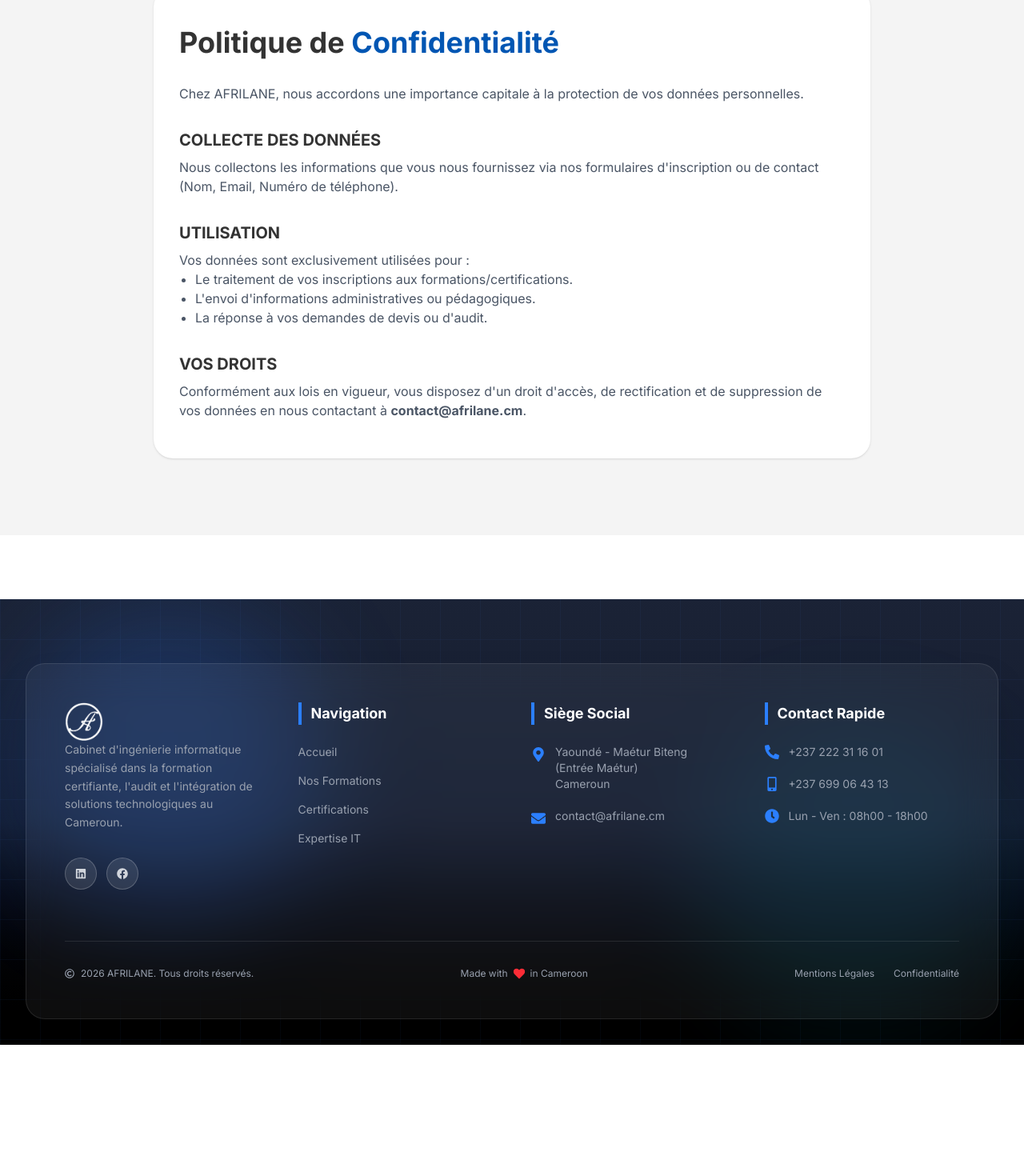
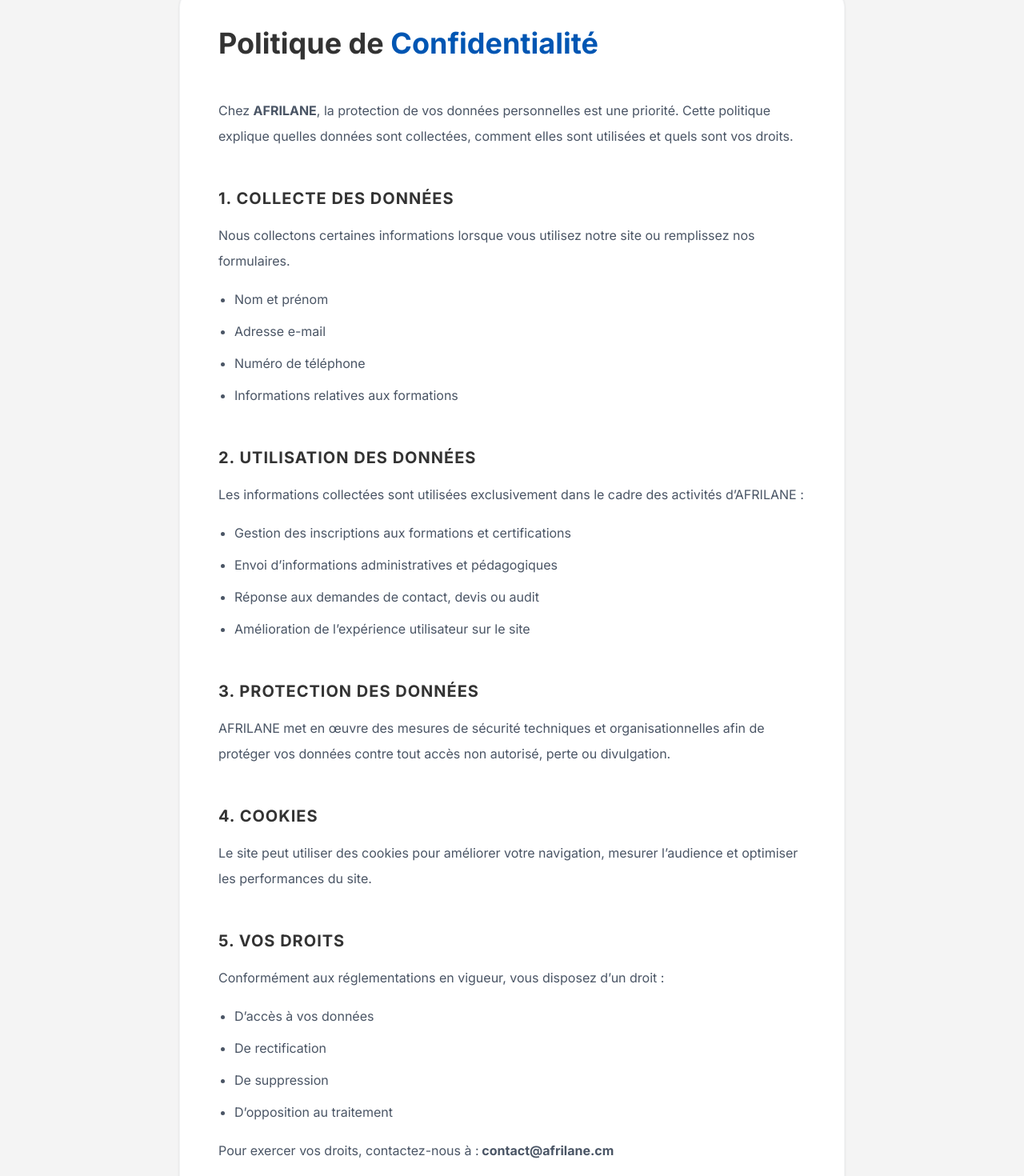
Before and after one commit to 7even5iv/afrilane-website, a React (Vite) app: page /confidentialite in a window 1280 px wide. Shown: the part 239-1709 px from the top of the page at 80% size. Before the commit the page ends 1545 px from the top, so only its background shows below. Built offline with nearby package versions, Linux system fonts and the light colour scheme.

Commit message:
new design

```diff
--- a/src/components/layout/Footer.tsx
+++ b/src/components/layout/Footer.tsx
@@ -128,8 +128,8 @@ const Footer = () => {
                                 />
                             </Link>
                             <p className="text-gray-400 text-sm leading-relaxed">
-                                Cabinet d'ingénierie informatique spécialisé
-                                dans la formation certifiante, l'audit et
+                                Entreprise d'ingénierie informatique spécialisée
+                                dans la formation certifiante, la formation professionnelle, l'audit et conseil IT. Nous sommes passionnés par
                                 l'intégration de solutions technologiques
                                 au Cameroun.
                             </p>
--- a/src/pages/Confidentialite.tsx
+++ b/src/pages/Confidentialite.tsx
@@ -1,30 +1,149 @@
 const Confidentialite = () => {
     return (
         <div className="bg-afrilane-light-grey py-24">
-            <div className="max-w-4xl mx-auto px-4 sm:px-6 lg:px-8 bg-white p-12 rounded-3xl shadow-sm">
-                <h1 className="text-4xl font-black text-afrilane-dark-grey mb-8">Politique de <span className="text-afrilane-blue">Confidentialité</span></h1>
+            <div className="max-w-4xl mx-auto px-4 sm:px-6 lg:px-8">
+                <div className="bg-white p-12 rounded-3xl shadow-sm border border-gray-100">
 
-                <div className="space-y-8 text-gray-600">
-                    <p>Chez AFRILANE, nous accordons une importance capitale à la protection de vos données personnelles.</p>
+                    <h1 className="text-4xl font-black text-afrilane-dark-grey mb-12">
+                        Politique de{" "}
+                        <span className="text-afrilane-blue">
+                            Confidentialité
+                        </span>
+                    </h1>
 
+                    <div className="space-y-12 text-gray-600 leading-8">
+
+                        {/* Introduction */}
                         <div>
-                        <h2 className="text-xl font-bold text-afrilane-dark-grey mb-2 uppercase">Collecte des données</h2>
-                        <p>Nous collectons les informations que vous nous fournissez via nos formulaires d'inscription ou de contact (Nom, Email, Numéro de téléphone).</p>
+                            <p>
+                                Chez <strong>AFRILANE</strong>, la protection
+                                de vos données personnelles est une priorité.
+                                Cette politique explique quelles données sont
+                                collectées, comment elles sont utilisées et
+                                quels sont vos droits.
+                            </p>
                         </div>
 
+                        {/* Collecte */}
                         <div>
-                        <h2 className="text-xl font-bold text-afrilane-dark-grey mb-2 uppercase">Utilisation</h2>
-                        <p>Vos données sont exclusivement utilisées pour :</p>
-                        <ul className="list-disc pl-5">
-                            <li>Le traitement de vos inscriptions aux formations/certifications.</li>
-                            <li>L'envoi d'informations administratives ou pédagogiques.</li>
-                            <li>La réponse à vos demandes de devis ou d'audit.</li>
+                            <h2 className="text-xl font-bold text-afrilane-dark-grey mb-4 uppercase tracking-wider">
+                                1. Collecte des données
+                            </h2>
+
+                            <p>
+                                Nous collectons certaines informations lorsque
+                                vous utilisez notre site ou remplissez nos
+                                formulaires.
+                            </p>
+
+                            <ul className="mt-4 list-disc pl-5 space-y-2">
+                                <li>Nom et prénom</li>
+                                <li>Adresse e-mail</li>
+                                <li>Numéro de téléphone</li>
+                                <li>Informations relatives aux formations</li>
                             </ul>
                         </div>
 
+                        {/* Utilisation */}
                         <div>
-                        <h2 className="text-xl font-bold text-afrilane-dark-grey mb-2 uppercase">Vos Droits</h2>
-                        <p>Conformément aux lois en vigueur, vous disposez d'un droit d'accès, de rectification et de suppression de vos données en nous contactant à <strong>contact@afrilane.cm</strong>.</p>
+                            <h2 className="text-xl font-bold text-afrilane-dark-grey mb-4 uppercase tracking-wider">
+                                2. Utilisation des données
+                            </h2>
+
+                            <p>
+                                Les informations collectées sont utilisées
+                                exclusivement dans le cadre des activités
+                                d’AFRILANE :
+                            </p>
+
+                            <ul className="mt-4 list-disc pl-5 space-y-2">
+                                <li>
+                                    Gestion des inscriptions aux formations
+                                    et certifications
+                                </li>
+
+                                <li>
+                                    Envoi d’informations administratives
+                                    et pédagogiques
+                                </li>
+
+                                <li>
+                                    Réponse aux demandes de contact,
+                                    devis ou audit
+                                </li>
+
+                                <li>
+                                    Amélioration de l’expérience utilisateur
+                                    sur le site
+                                </li>
+                            </ul>
+                        </div>
+
+                        {/* Protection */}
+                        <div>
+                            <h2 className="text-xl font-bold text-afrilane-dark-grey mb-4 uppercase tracking-wider">
+                                3. Protection des données
+                            </h2>
+
+                            <p>
+                                AFRILANE met en œuvre des mesures de sécurité
+                                techniques et organisationnelles afin de protéger
+                                vos données contre tout accès non autorisé,
+                                perte ou divulgation.
+                            </p>
+                        </div>
+
+                        {/* Cookies */}
+                        <div>
+                            <h2 className="text-xl font-bold text-afrilane-dark-grey mb-4 uppercase tracking-wider">
+                                4. Cookies
+                            </h2>
+
+                            <p>
+                                Le site peut utiliser des cookies pour améliorer
+                                votre navigation, mesurer l’audience et optimiser
+                                les performances du site.
+                            </p>
+                        </div>
+
+                        {/* Droits */}
+                        <div>
+                            <h2 className="text-xl font-bold text-afrilane-dark-grey mb-4 uppercase tracking-wider">
+                                5. Vos droits
+                            </h2>
+
+                            <p>
+                                Conformément aux réglementations en vigueur,
+                                vous disposez d’un droit :
+                            </p>
+
+                            <ul className="mt-4 list-disc pl-5 space-y-2">
+                                <li>D’accès à vos données</li>
+                                <li>De rectification</li>
+                                <li>De suppression</li>
+                                <li>D’opposition au traitement</li>
+                            </ul>
+
+                            <p className="mt-4">
+                                Pour exercer vos droits, contactez-nous à :
+                                <strong> contact@afrilane.cm</strong>
+                            </p>
+                        </div>
+
+                        {/* Modification */}
+                        <div>
+                            <h2 className="text-xl font-bold text-afrilane-dark-grey mb-4 uppercase tracking-wider">
+                                6. Modification de la politique
+                            </h2>
+
+                            <p>
+                                AFRILANE se réserve le droit de modifier la
+                                présente politique de confidentialité à tout
+                                moment afin de garantir sa conformité avec les
+                                évolutions légales et techniques.
+                            </p>
+                        </div>
+
                     </div>
                 </div>
             </div>
--- a/src/pages/Contact.tsx
+++ b/src/pages/Contact.tsx
@@ -118,6 +118,7 @@ const Contact = () => {
                                     <label className="text-sm font-bold text-gray-700">Sujet</label>
                                     <select className="w-full p-4 rounded-xl bg-gray-50 border border-transparent focus:bg-white focus:border-blue-500 focus:ring-0 outline-none transition-all">
                                         <option>Formation Certifiante</option>
+                                        <option>Formation professionnelle</option>
                                         <option>Examen de Certification</option>
                                         <option>Audit & Conseil IT</option>
                                         <option>Autre demande</option>
--- a/src/pages/MentionsLegales.tsx
+++ b/src/pages/MentionsLegales.tsx
@@ -2,28 +2,133 @@ const MentionsLegales = () => {
     return (
         <div className="bg-white py-24">
             <div className="max-w-4xl mx-auto px-4 sm:px-6 lg:px-8">
-                <h1 className="text-4xl font-black text-afrilane-dark-grey mb-8">Mentions <span className="text-afrilane-blue">Légales</span></h1>
+                <h1 className="text-4xl font-black text-afrilane-dark-grey mb-12">
+                    Mentions <span className="text-afrilane-blue">Légales</span>
+                </h1>
 
-                <section className="space-y-8 text-gray-600 leading-relaxed">
+                <section className="space-y-12 text-gray-600 leading-8">
+
+                    {/* Présentation */}
                     <div>
-                        <h2 className="text-xl font-bold text-afrilane-dark-grey mb-4 uppercase tracking-wider">1. Présentation de l'entreprise</h2>
-                        <p>Le site <strong>afrilane.cm</strong> est édité par AFRILANE, Cabinet d'ingénierie informatique et Centre de Formation Professionnelle.</p>
-                        <ul className="mt-2 list-disc pl-5">
-                            <li><strong>Siège Social :</strong> Yaoundé - Maétur Biteng, Entrée Maétur Biteng, Cameroun.</li>
-                            <li><strong>Statut :</strong> Centre de Formation Professionnelle Agréé (MINEFOP).</li>
-                            <li><strong>Contact :</strong> +237 222 31 16 01 / contact@afrilane.cm</li>
+                        <h2 className="text-xl font-bold text-afrilane-dark-grey mb-4 uppercase tracking-wider">
+                            1. Présentation de l'entreprise
+                        </h2>
+
+                        <p>
+                            Le site <strong>afrilane.cm</strong> est édité par
+                            <strong> AFRILANE</strong>, Cabinet d’ingénierie informatique
+                            et Centre de Formation Professionnelle agréé.
+                        </p>
+
+                        <ul className="mt-4 list-disc pl-5 space-y-2">
+                            <li>
+                                <strong>Siège social :</strong> Yaoundé – Maétur Biteng,
+                                Cameroun
+                            </li>
+
+                            <li>
+                                <strong>Statut :</strong> Centre de Formation
+                                Professionnelle Agréé (MINEFOP)
+                            </li>
+
+                            <li>
+                                <strong>Téléphone :</strong> +237 222 31 16 01
+                            </li>
+
+                            <li>
+                                <strong>Email :</strong> contact@afrilane.cm
+                            </li>
                         </ul>
                     </div>
 
+                    {/* Directeur */}
                     <div>
-                        <h2 className="text-xl font-bold text-afrilane-dark-grey mb-4 uppercase tracking-wider">2. Hébergement</h2>
-                        <p>Le site est hébergé par Vercel Inc., dont le siège social est situé à San Francisco, USA.</p>
+                        <h2 className="text-xl font-bold text-afrilane-dark-grey mb-4 uppercase tracking-wider">
+                            2. Directeur de publication
+                        </h2>
+
+                        <p>
+                            Le directeur de publication du site est AFRILANE.
+                        </p>
                     </div>
 
+                    {/* Hébergement */}
                     <div>
-                        <h2 className="text-xl font-bold text-afrilane-dark-grey mb-4 uppercase tracking-wider">3. Propriété Intellectuelle</h2>
-                        <p>L'ensemble de ce site (logo, textes, structure) relève de la législation camerounaise et internationale sur le droit d'auteur et la propriété intellectuelle. Toute reproduction est interdite sans autorisation préalable d'AFRILANE.</p>
+                        <h2 className="text-xl font-bold text-afrilane-dark-grey mb-4 uppercase tracking-wider">
+                            3. Hébergement
+                        </h2>
+
+                        <p>
+                            Le site est hébergé par <strong>Vercel Inc.</strong>,
+                            situé à San Francisco, Californie, États-Unis.
+                        </p>
                     </div>
+
+                    {/* Propriété intellectuelle */}
+                    <div>
+                        <h2 className="text-xl font-bold text-afrilane-dark-grey mb-4 uppercase tracking-wider">
+                            4. Propriété intellectuelle
+                        </h2>
+
+                        <p>
+                            L’ensemble du contenu présent sur ce site
+                            (textes, images, graphismes, logo, vidéos,
+                            icônes, structure et design) est protégé par les lois
+                            relatives à la propriété intellectuelle.
+                        </p>
+
+                        <p className="mt-4">
+                            Toute reproduction, modification ou diffusion,
+                            totale ou partielle, sans autorisation préalable
+                            écrite d’AFRILANE est strictement interdite.
+                        </p>
+                    </div>
+
+                    {/* Données personnelles */}
+                    <div>
+                        <h2 className="text-xl font-bold text-afrilane-dark-grey mb-4 uppercase tracking-wider">
+                            5. Données personnelles
+                        </h2>
+
+                        <p>
+                            AFRILANE s’engage à assurer la confidentialité
+                            des données personnelles collectées via le site.
+                        </p>
+
+                        <p className="mt-4">
+                            Les informations recueillies via les formulaires
+                            sont utilisées uniquement dans le cadre des services
+                            proposés par AFRILANE.
+                        </p>
+                    </div>
+
+                    {/* Cookies */}
+                    <div>
+                        <h2 className="text-xl font-bold text-afrilane-dark-grey mb-4 uppercase tracking-wider">
+                            6. Cookies
+                        </h2>
+
+                        <p>
+                            Le site peut utiliser des cookies afin d’améliorer
+                            l’expérience utilisateur et réaliser des statistiques
+                            de navigation.
+                        </p>
+                    </div>
+
+                    {/* Responsabilité */}
+                    <div>
+                        <h2 className="text-xl font-bold text-afrilane-dark-grey mb-4 uppercase tracking-wider">
+                            7. Responsabilité
+                        </h2>
+
+                        <p>
+                            AFRILANE met tout en œuvre pour assurer l’exactitude
+                            des informations diffusées sur le site. Toutefois,
+                            aucune garantie n’est donnée quant à l’exhaustivité
+                            ou à l’actualité des contenus.
+                        </p>
+                    </div>
+
                 </section>
             </div>
         </div>
```
Lines whose indentation alone changed are shown as unchanged.
